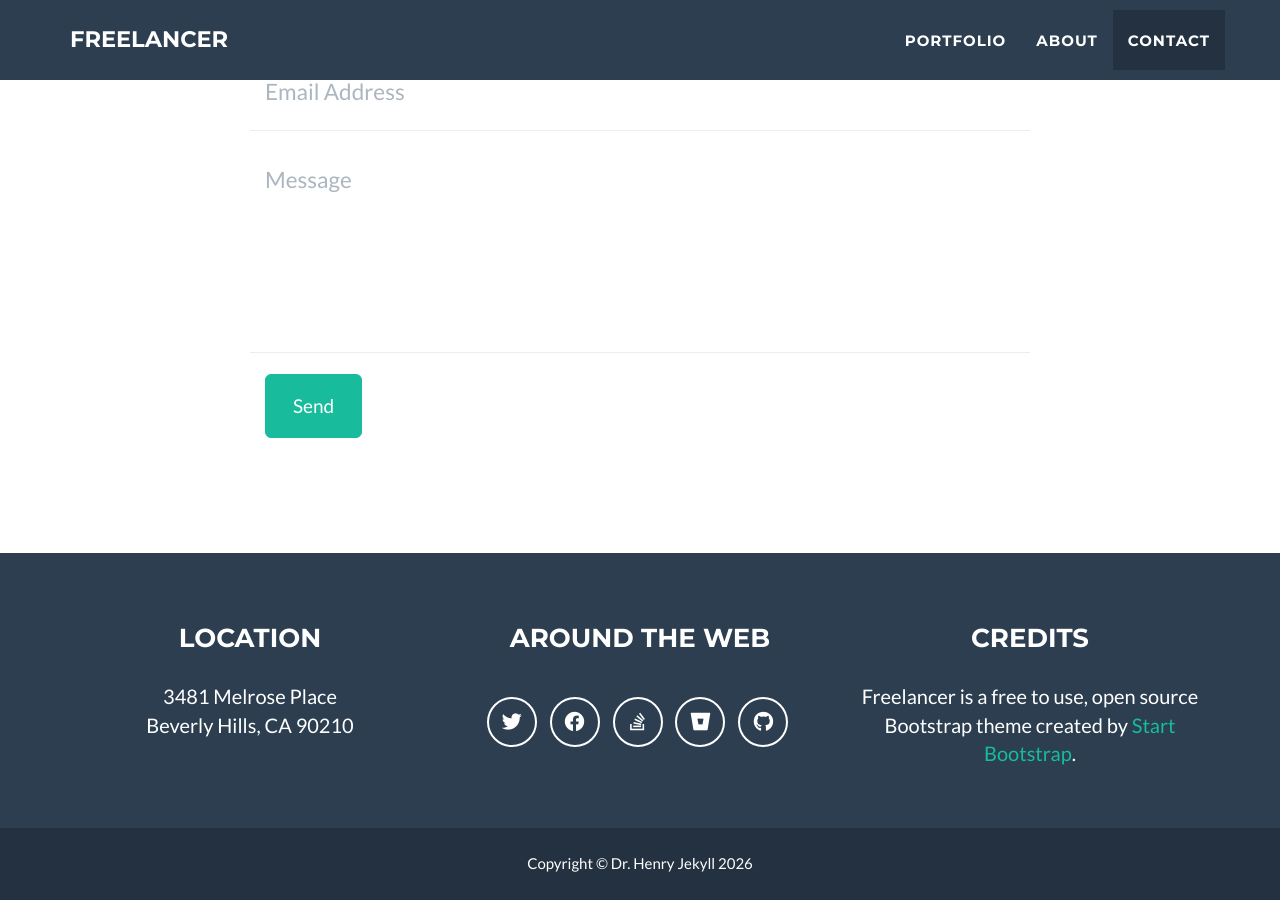
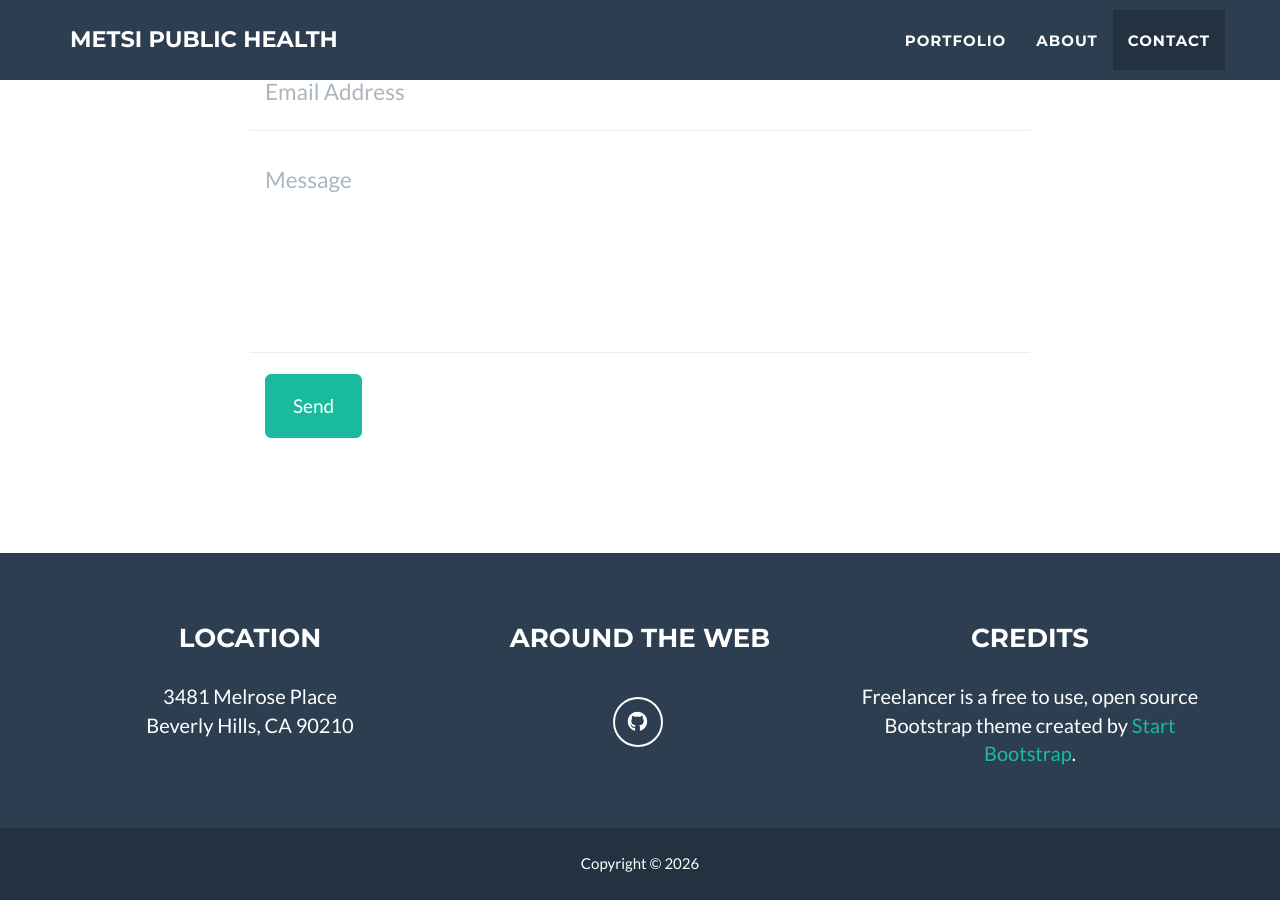
Before and after one commit to metsi-publichealth/metsi-publichealth.github.io, a Jekyll site: the page built from _posts/2014-07-18-project-1.markdown, in a window 1280 px wide and 900 px high, scrolled down 2492 px. Built offline with Jekyll 4.4.1, drawn with Linux system fonts in a browser that asks for light colours; some of the changed text lies outside the part shown.

Commit message:
Update _config.yml

```diff
--- a/_config.yml
+++ b/_config.yml
@@ -1,5 +1,5 @@
 # Site settings
-title: Freelancer
+title: METSI Public Health
 email: kath.m.oreilly@gmail.com
 url: https://github.com/jeromelachaud/freelancer-theme
 description: "Test "
@@ -32,23 +32,23 @@ color:
 
 # Footer settings
 footer:
-  copyright: Dr. Henry Jekyll
+  copyright:
   location: Location
   social: Around the Web
   credits: Credits
 
 # Social networks usernames (many more available: google-plus, flickr, dribbble, pinterest, instagram, tumblr, linkedin, etc.)
 social:
-  - title: twitter
-    url: http://twitter.com/jekyllrb
-  - title: facebook
-    url:
-  - title: stack-overflow
-    url: http://stackoverflow.com/questions/tagged/jekyll
-  - title: bitbucket
-    url: http://bitbucket.org/jekyll
+  #- title: twitter
+  #  url: http://twitter.com/jekyllrb
+  #- title: facebook
+  #  url:
+  #- title: stack-overflow
+  #  url: http://stackoverflow.com/questions/tagged/jekyll
+  #- title: bitbucket
+  #  url: http://bitbucket.org/jekyll
   - title: github
-    url: http://github.com/jekyll
+    url: https://github.com/metsi-publichealth
 
 # Postal address (add as many lines as necessary)
 address:
```
